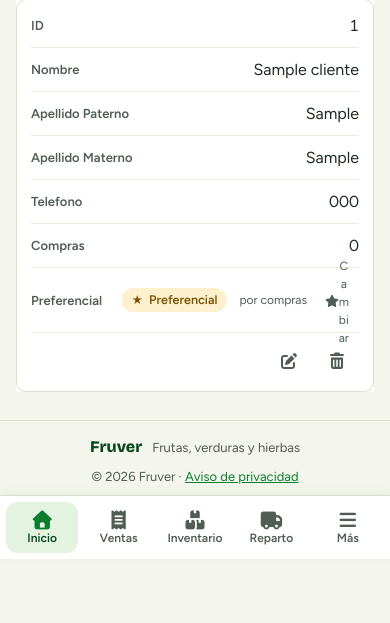
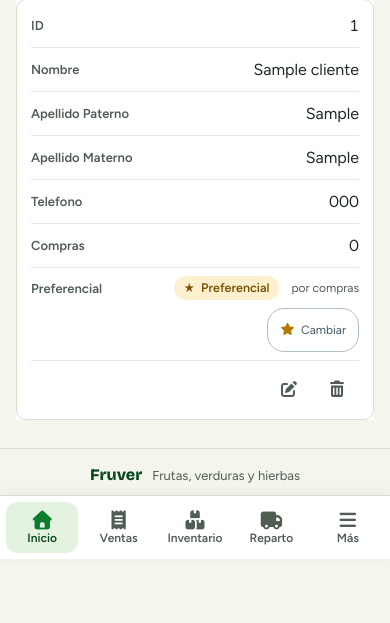
Before and after one commit to INTP-5w4/fruver_2.0, a CodeIgniter 4 app: the page made by app/Views/lista_cliente.php in a window 390 px wide. Shown: the part 285-908 px from the top of the page. Run offline with PHP 8.4 and a stand-in for CodeIgniter, Linux system fonts and the light colour scheme; the template is opened without the code that fills it: most values are stand-ins (such as "Sample title", 1, 10 or a date in 2020); data that the repository does not hold is empty; some libraries are stand-ins or nearby versions.

Commit message:
Lista de clientes: corrige el botón «Cambiar» de la columna Preferencial
La regla genérica de botones de ícono en celdas lo reducía a un cuadro de 34 px sin borde y su texto se encimaba sobre el estado. Ahora es una píldora con estrella y texto, de 44 px de alto en celular y sin cortar la palabra.

```diff
--- a/public/estilos/cliente_preferencial.css
+++ b/public/estilos/cliente_preferencial.css
@@ -3,8 +3,10 @@
 .pref-origen { display:inline-block; margin-left:4px; color:#4f5d53; font-size:12px; }
 .pref-motivo { display:block; margin:4px 0; color:#455a64; font-size:12px; max-width:260px;
                overflow:hidden; text-overflow:ellipsis; white-space:nowrap; }
-.btn-pref { display:block; margin-top:4px; padding:3px 10px; border:1px solid #b0bec5; border-radius:14px;
-            background:#fff; color:#455a64; font-size:12px; cursor:pointer; }
+.btn-pref { display:inline-flex; align-items:center; gap:6px; margin-top:4px; padding:3px 12px; min-height:34px;
+            border:1px solid #b0bec5; border-radius:17px; background:#fff; color:#455a64; font-size:12px; cursor:pointer; }
+.btn-pref { white-space:nowrap; overflow-wrap:normal; flex-shrink:0; }
+.btn-pref i { color:#b27a00; }
 .btn-pref:hover:not([disabled]) { background:#fff8e1; border-color:#ffb300; }
 .btn-pref[disabled] { opacity:.5; cursor:not-allowed; }
 .pref-cliente { font-weight:600; margin:0 0 4px; }
--- a/public/estilos/estilosPaginas.css
+++ b/public/estilos/estilosPaginas.css
@@ -155,7 +155,7 @@ body:not(:has(.sidebar)) .lista-wrapper { margin-left: 0; }
 .lista-wrapper td img { border-radius: var(--r-control); }
 
 /* Botones de acción sueltos dentro de las celdas (editar, borrar...) */
-.lista-wrapper td > button:not(.w3-button):not(.btn):not(.btn-expandir),
+.lista-wrapper td > button:not(.w3-button):not(.btn):not(.btn-expandir):not(.btn-pref),
 .lista-wrapper td > form > button:not(.w3-button):not(.btn),
 .lista-wrapper td > a.accion {
     display: inline-flex; align-items: center; justify-content: center;
@@ -164,7 +164,7 @@ body:not(:has(.sidebar)) .lista-wrapper { margin-left: 0; }
     background: transparent !important; color: var(--tinta-suave);
     cursor: pointer;
 }
-.lista-wrapper td > button:not(.w3-button):not(.btn):not(.btn-expandir):hover,
+.lista-wrapper td > button:not(.w3-button):not(.btn):not(.btn-expandir):not(.btn-pref):hover,
 .lista-wrapper td > a.accion:hover { background: var(--hoja-clara) !important; color: var(--hoja-oscura); }
 .lista-wrapper td > form > button:not(.w3-button):not(.btn):hover { background: var(--alerta-claro) !important; color: var(--alerta); }
 
@@ -538,9 +538,10 @@ body:has(> .sidebar) > .footer { padding-left: var(--ancho-menu); }
     .contenedor-boton__acciones { flex: 1 1 100%; }
     .contenedor-boton__acciones > .btn-agregar { flex: 1 1 0; justify-content: center; min-height: 48px; width: auto; }
     .lista-wrapper > form[method="get"] .w3-input { max-width: none; flex: 1 1 200px; }
-    .lista-wrapper td > button:not(.w3-button):not(.btn):not(.btn-expandir),
+    .lista-wrapper td > button:not(.w3-button):not(.btn):not(.btn-expandir):not(.btn-pref),
     .lista-wrapper td > form > button:not(.w3-button):not(.btn),
     .lista-wrapper td > a.accion { width: var(--tactil-min); height: var(--tactil-min); }
+    .btn-pref { min-height: var(--tactil-min); }
     .tabla-pedidos .acciones-fila .btn-icono { width: var(--tactil-min); height: var(--tactil-min); }
     .btn-expandir { width: var(--tactil-min); height: var(--tactil-min); }
     .pestana { min-height: var(--tactil-min); }
```
